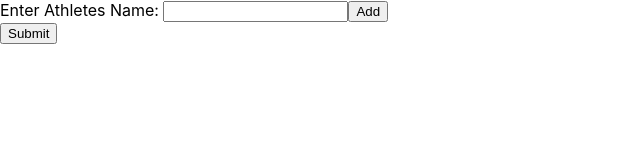
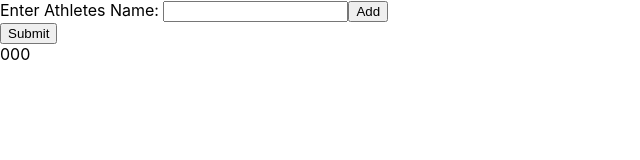
Before and after one commit to LReed03/powerlifting-analysis, a React (Create React App) app: page / in a window 1280 px wide. Shown: the top 160 px of the page, without its empty margins (0-640 px from the left). Built offline with nearby package versions, Linux system fonts and the light colour scheme.

Commit message:
Made the functions for useState for the max lifts

```diff
--- a/src/SearchPage.js
+++ b/src/SearchPage.js
@@ -3,9 +3,31 @@ import React, { useState } from "react";
 function SearchPage(){
     const [name, setName] = useState("");
     const [athleteList, setAthleteList] = useState([]);
+    const [maxSquat, setMaxSquat] = useState(0)
+    const [maxBench, setMaxBench] = useState(0)
+    const [maxDeadlift, setMaxDeadlift] = useState(0)
 
     const addAthlete = (athlete) => {
         setAthleteList(prevList => [...prevList, athlete]);
+    }
+
+
+    const checkMaxSquat = (squat) => {
+        if(squat > maxSquat){
+            setMaxSquat(squat)
+        }
+    }
+
+    const checkMaxBench = (bench) => {
+        if(bench > maxBench){
+            setMaxBench(bench)
+        }
+    }
+
+    const checkMaxDeadlift = (deadlift) => {
+        if(deadlift > maxDeadlift){
+            setMaxDeadlift(deadlift)
+        }
     }
 
     async function handleAdd(event){
@@ -22,6 +44,9 @@ function SearchPage(){
 
             const data = await response.json();
             addAthlete(data)
+            checkMaxSquat(data.options[0].maxlift.squat)
+            checkMaxBench(data.options[0].maxlift.bench)
+            checkMaxDeadlift(data.options[0].maxlift.deadlift)
             console.log(data.name)
             console.log(athleteList[0].options[0].maxlifts.bench)
             console.log(athleteList[0].options[0].maxlifts.squat)
@@ -47,6 +72,9 @@ function SearchPage(){
                 <br/>
                 <button id="submit" type="submit">Submit</button>
             </form>
+            {maxSquat}
+            {maxBench}
+            {maxDeadlift}
         </div>
     )
 }
```
